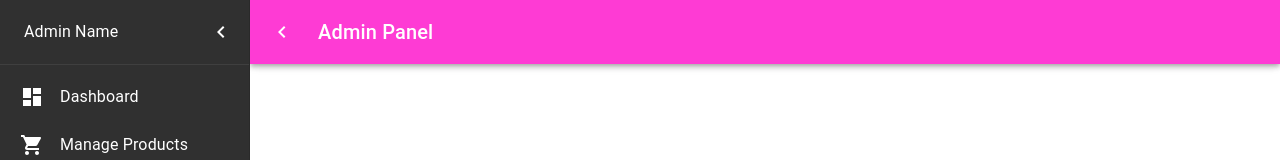
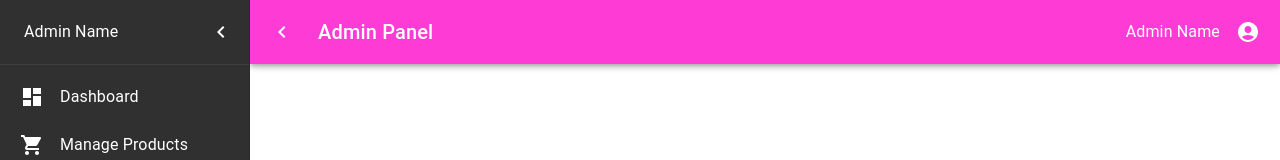
Before and after one commit to Phuc000/DB_Assignment, a React (Vite) app: page /Admin in a window 1280 px wide. Shown: the top 160 px of the page. Built offline with nearby package versions, Linux system fonts and the light colour scheme.

Commit message:
add: admin side box

```diff
--- a/src/Pages/Administrator/Admin.jsx
+++ b/src/Pages/Administrator/Admin.jsx
@@ -1,6 +1,6 @@
 // src/Admin.jsx
 import React from 'react';
-import { Outlet, Link, useLocation } from 'react-router-dom';
+import { Outlet, Link, useLocation, useNavigate } from 'react-router-dom';
 import {
   AppBar,
   Toolbar,
@@ -15,6 +15,9 @@ import {
   Divider,
   IconButton,
   Tooltip,
+  Avatar,
+  Menu,
+  MenuItem,
 } from '@mui/material';
 import { styled, useTheme, createTheme, ThemeProvider } from '@mui/material/styles';
 import {
@@ -26,6 +29,7 @@ import {
   ShoppingCart as ShoppingCartIcon,
   People as PeopleIcon,
   ShoppingBag as ShoppingBagIcon,
+  AccountCircle as AccountCircleIcon,
 } from '@mui/icons-material';
 
 const drawerWidth = 250;
@@ -122,10 +126,37 @@ const Main = styled('main', {
 const Admin = () => {
   const muiTheme = useTheme();
   const location = useLocation();
+  const navigate = useNavigate();
   const [open, setOpen] = React.useState(true);
+
+  // State for profile menu
+  const [anchorEl, setAnchorEl] = React.useState(null);
+  const menuOpen = Boolean(anchorEl);
 
   const handleDrawerToggle = () => {
     setOpen(!open);
+  };
+
+  // Handle profile menu open
+  const handleProfileMenuOpen = (event) => {
+    setAnchorEl(event.currentTarget);
+  };
+
+  // Handle profile menu close
+  const handleMenuClose = () => {
+    setAnchorEl(null);
+  };
+
+  // Handle menu item click
+  const handleMenuItemClick = (option) => {
+    handleMenuClose();
+    if (option === 'logout') {
+      // Implement logout functionality here
+      navigate('/login'); // Redirect to login page after logout
+    } else if (option === 'profile') {
+      // Navigate to profile info page
+      navigate('/admin/profile');
+    }
   };
 
   // Menu items for the admin sidebar
@@ -139,6 +170,7 @@ const Admin = () => {
   ];
 
   const adminName = 'Admin Name'; // Replace with dynamic name if available
+  const adminEmail = 'admin@example.com'; // Replace with dynamic name if available
 
   return (
     <ThemeProvider theme={theme}>
@@ -160,11 +192,48 @@ const Admin = () => {
             >
               {open ? <ChevronLeftIcon /> : <MenuIcon />}
             </IconButton>
-            <Typography variant="h6" noWrap component="div">
+            <Typography variant="h6" noWrap component="div" sx={{ flexGrow: 1 }}>
               Admin Panel
             </Typography>
+            {/* Profile Box */}
+            <Box sx={{ display: 'flex', alignItems: 'center' }}>
+              <Typography variant="subtitle1" sx={{ marginRight: '8px' }}>
+                {adminName}
+              </Typography>
+              <IconButton
+                edge="end"
+                color="inherit"
+                aria-label="account of current user"
+                aria-controls={menuOpen ? 'profile-menu' : undefined}
+                aria-haspopup="true"
+                onClick={handleProfileMenuOpen}
+              >
+                <AccountCircleIcon />
+              </IconButton>
+            </Box>
           </Toolbar>
         </AppBarStyled>
+
+        {/* Profile Menu */}
+        <Menu
+          id="profile-menu"
+          anchorEl={anchorEl}
+          open={menuOpen}
+          onClose={handleMenuClose}
+          keepMounted
+          transformOrigin={{ horizontal: 'right', vertical: 'top' }}
+          anchorOrigin={{ horizontal: 'right', vertical: 'bottom' }}
+        >
+          <MenuItem disabled>
+            <Typography variant="subtitle1">{adminName}</Typography>
+          </MenuItem>
+          <MenuItem disabled>
+            <Typography variant="body2">{adminEmail}</Typography>
+          </MenuItem>
+          <Divider />
+          <MenuItem onClick={() => handleMenuItemClick('profile')}>Profile Info</MenuItem>
+          <MenuItem onClick={() => handleMenuItemClick('logout')}>Logout</MenuItem>
+        </Menu>
 
         {/* Drawer (Sidebar) */}
         <DrawerStyled variant="permanent" open={open}>
```
